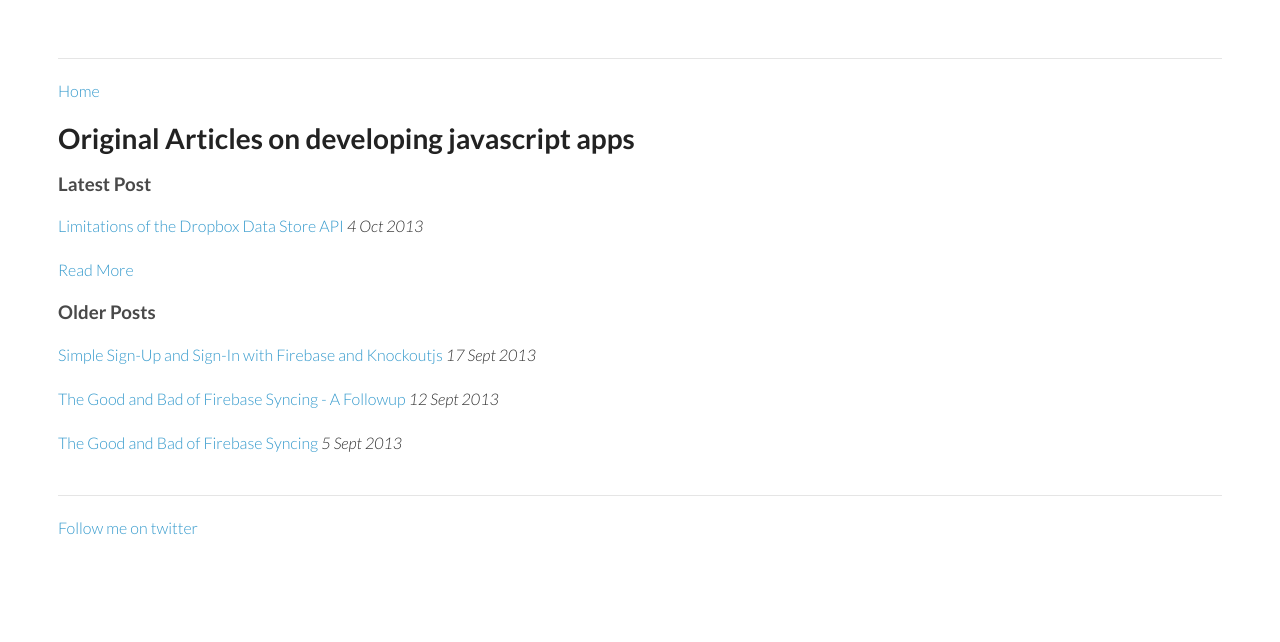
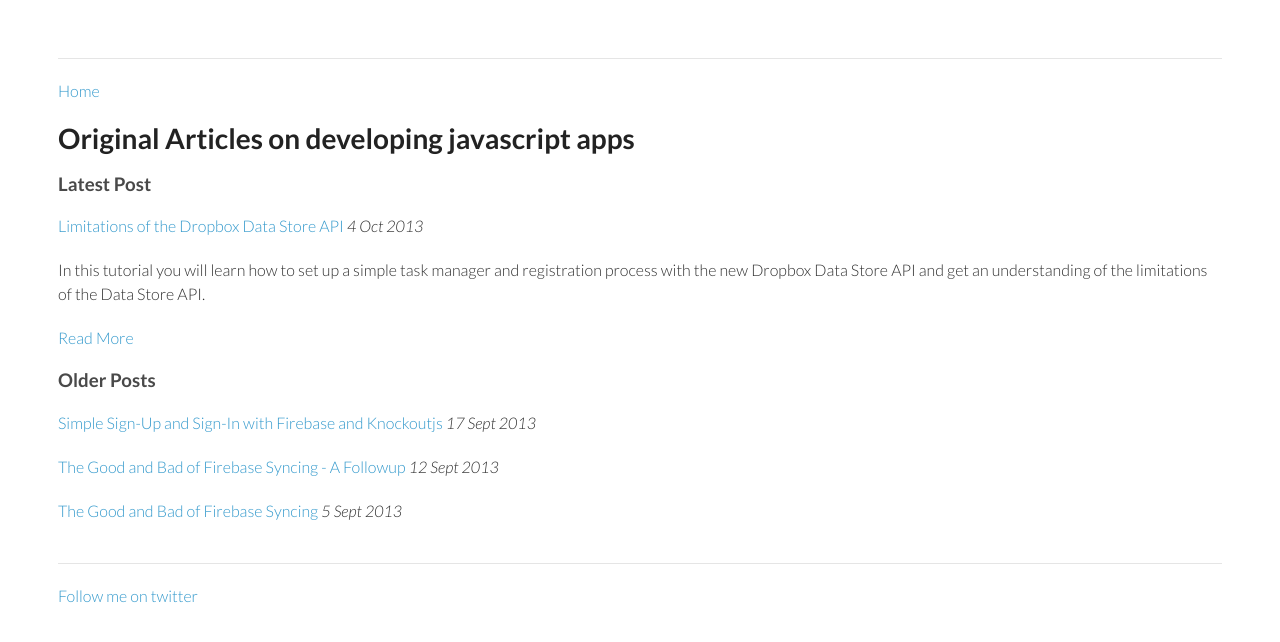
Before and after one commit to nigelkelly/nigelkelly.github.io, a Jekyll site: the page built from index.md, in a window 1280 px wide. Shown: the top 642 px of the page. Built offline with Jekyll 4.4.1, drawn with Linux system fonts in a browser that asks for light colours; Markdown is read by kramdown in place of the engine named in the settings; comment, search, counter and statistics services are not loaded.

Commit message:
final touches datastore

```diff
--- a/index.md
+++ b/index.md
@@ -12,7 +12,10 @@ excerpt: This blog contains articles on developing nobackend web apps using new
 
 [Limitations of the Dropbox Data Store API](http://nigelkelly.github.io/dropbox-data-store-tutorial.html) *4 Oct 2013*
 
-#### [Read More](http://nigelkelly.github.io/simple-signup-and-signin-with-firebase-and-knockout.html)
+In this tutorial you will learn how to set up a simple task manager and registration process with the new Dropbox Data Store API
+and get an understanding of the limitations of the Data Store API.
+
+#### [Read More](http://nigelkelly.github.io/dropbox-data-store-tutorial.html)
 
 
 ### Older Posts
```
